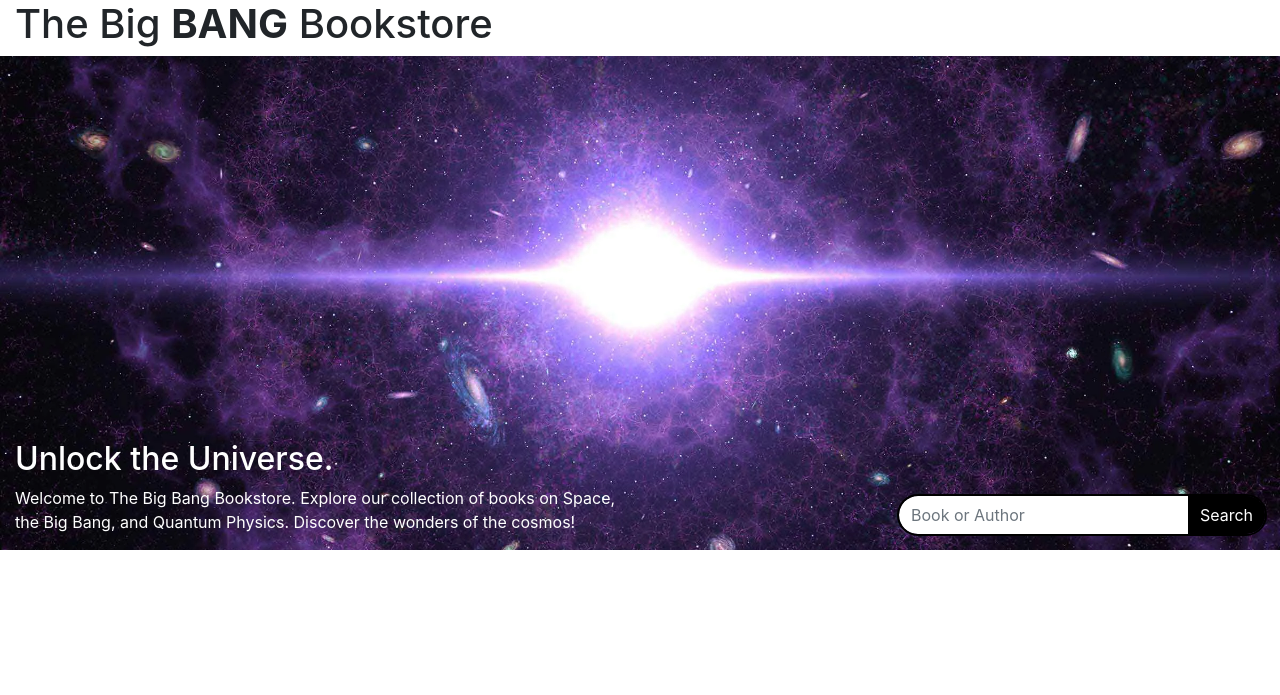
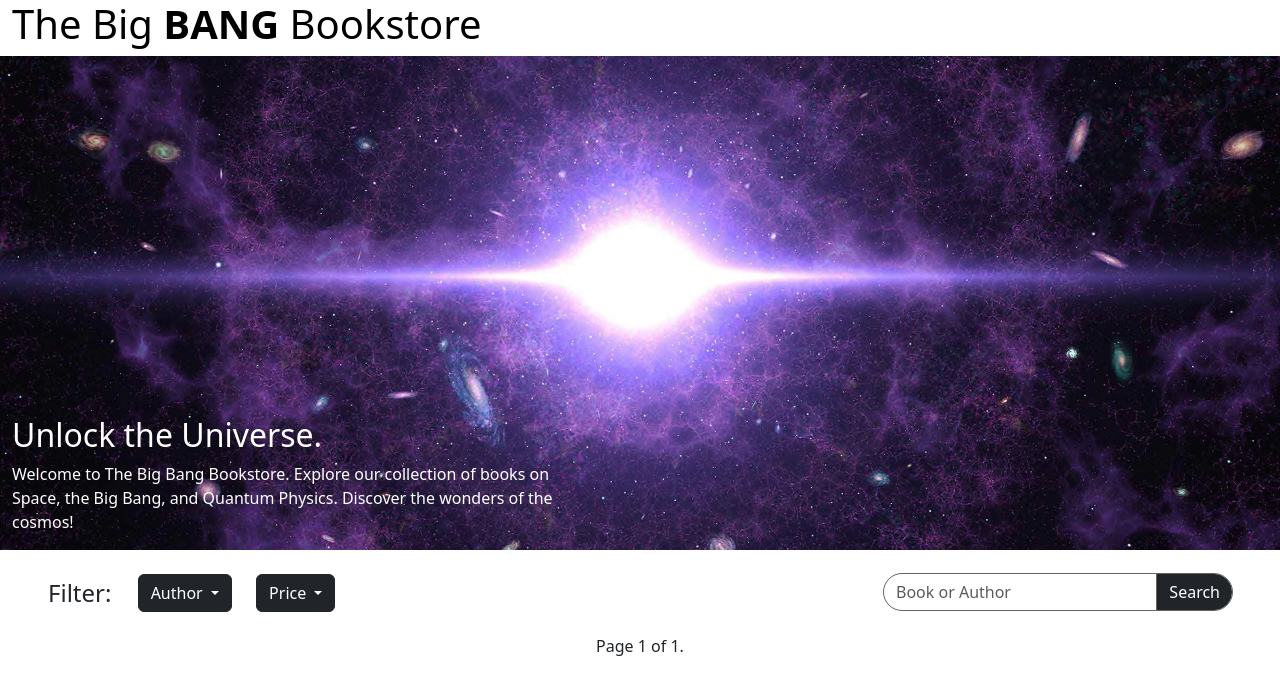
Before and after one commit to iftec/BigBangBookstore, a Django app: page / in a window 1280 px wide. Shown: the top 695 px of the page. Run offline with Django 5.2, Linux system fonts and the light colour scheme; data that the repository does not hold is empty; some libraries are stand-ins or nearby versions.

Commit message:
Update style
Update products template style. Move search box down to content area and add in filters (style only).
Add pagination for over 12 books.

```diff
--- a/static/css/style.css
+++ b/static/css/style.css
@@ -21,26 +21,21 @@
     max-width: 60% !important;
 }
 
-.rounded-pill-start{
+.rounded-pill-start {
     border-top-left-radius:75px !important;
     border-bottom-left-radius: 75px !important;
     border: none !important;
-    outline: 2px solid #000000;
+    outline: 1px solid #626262;
 }
 
-.rounded-pill-end{
+.rounded-pill-end {
     border-top-right-radius:75px !important;
     border-bottom-right-radius: 75px !important;
     border: none !important;
-    outline: 2px solid #000000;
+    outline: 1px solid #626262;
 }
 
 
-/* Overide bootstraps btn-dark style to make it black by default */
-.btn-dark {
-    background-color: black !important;
+.filter-btn-margin {
+    margin-left: 20px !important;
 }
-
-.btn-dark:hover {
-    background-color: #6f6f6f !important;
-}
--- a/store/templates/storefront.html
+++ b/store/templates/storefront.html
@@ -1,25 +1,55 @@
 {% extends "base.html" %}
 
+{% load static %}
+
 {% block page_header %}
-    <div class="container-fluid fixed-height-header product-header-bg">
-        <div class="row">
+    <div class="container-fluid fixed-height-header product-header-bg d-flex">
+        <div class="row align-items-center">
             <div class="col-6 text-white d-flex flex-column align-items-start fixed-height-header">
                 <h2 class="mt-auto">Unlock the Universe.</h2>
                 <p>Welcome to The Big Bang Bookstore. Explore our collection of books on Space, the Big Bang, and Quantum Physics. Discover the wonders of the cosmos!</p>
             </div>
-            <div class="col-6 text-white d-flex flex-column align-items-end fixed-height-header">
-                <div class="input-group mb-3 mt-auto search-box">
-                    <input type="text" class="form-control rounded-pill-start" placeholder="Book or Author" aria-label="Search book or author" aria-describedby="button-addon2">
-                    <button class="btn btn-outline-secondary btn-dark rounded-pill-end text-white" type="button" id="button-addon2">Search</button>
-                </div>
+            <div class="col-6 text-white">
             </div>
         </div>
     </div>
 {% endblock page_header %}
 
 {% block content %}
-    <div class="container-fluid d-flex flex-wrap justify-content-around p-5">
-        {% for product in products %}
+    <div class="container-fluid px-5">
+        <div class="row">
+            <div class="col-12 col-md-6 mt-4">
+                <h4 class="text-dark d-inline align-middle">Filter: </h4>
+                <div class="btn-group filter-btn-margin">
+                    <button type="button" class="btn btn-dark dropdown-toggle" data-bs-toggle="dropdown" aria-expanded="false">
+                        Author
+                    </button>
+                    <ul class="dropdown-menu">
+                        <li><a class="dropdown-item" href="#">Author A</a></li>
+                        <li><a class="dropdown-item" href="#">Author B</a></li>
+                        <li><a class="dropdown-item" href="#">Another Author</a></li>
+                    </ul>
+                </div>
+                <div class="btn-group filter-btn-margin">
+                    <button type="button" class="btn btn-dark dropdown-toggle" data-bs-toggle="dropdown" aria-expanded="false">
+                        Price
+                    </button>
+                    <ul class="dropdown-menu">
+                        <li><a class="dropdown-item" href="#">Low to High</a></li>
+                        <li><a class="dropdown-item" href="#">High to Low</a></li>
+                        <li><a class="dropdown-item" href="#">Under £10</a></li>
+                    </ul>
+                </div>
+            </div>
+            <div class="col-12 col-md-6 text-white d-flex flex-column align-items-end mb-2 mt-4">
+                <div class="input-group mb-3 mt-auto search-box">
+                    <input type="text" class="form-control rounded-pill-start" placeholder="Book or Author" aria-label="Search book or author" aria-describedby="button-addon2">
+                    <button class="btn btn-dark rounded-pill-end text-white" type="button" id="button-addon2">Search</button>
+                </div>
+            </div>
+        </div>
+        <div class="row d-flex flex-wrap justify-content-around">
+            {% for product in page_obj %}
                 <div class="card mb-5" style="width: 18rem;">
                     <img src="{{product.image.url}}" class="card-img-top book-cover mx-auto d-block mt-3 mb-3" alt="Book cover image">
                     <div class="card-body">
@@ -30,6 +60,25 @@
                     </div>
                 </div>
             {% endfor %}
+        </div>
+        <div class="row mb-4">
+            <div class="col-12 text-center">
+                <span class="step-links">
+                    {% if page_obj.has_previous %}
+                        <a href="?page=1">&laquo; first</a>
+                        <a href="?page={{ page_obj.previous_page_number }}">previous</a>
+                    {% endif %}
 
+                    <span class="current">
+                        Page {{ page_obj.number }} of {{ page_obj.paginator.num_pages }}.
+                    </span>
+
+                    {% if page_obj.has_next %}
+                        <a href="?page={{ page_obj.next_page_number }}">next</a>
+                        <a href="?page={{ page_obj.paginator.num_pages }}">last &raquo;</a>
+                    {% endif %}
+                </span>
+            </div>
+        </div>
     </div>
 {% endblock content %}
--- a/store/views.py
+++ b/store/views.py
@@ -7,3 +7,4 @@ class StoreFront(generic.ListView):
     template_name = "storefront.html"
     queryset = Product.objects.all()
     context_object_name = "products"
+    paginate_by = 12
--- a/templates/base.html
+++ b/templates/base.html
@@ -10,7 +10,7 @@
     {% block extra_meta %}
     {% endblock %}
 
-    <link rel="stylesheet" href="https://cdn.jsdelivr.net/npm/bootstrap@4.6.2/dist/css/bootstrap.min.css" integrity="sha384-xOolHFLEh07PJGoPkLv1IbcEPTNtaed2xpHsD9ESMhqIYd0nLMwNLD69Npy4HI+N" crossorigin="anonymous">
+    <link href="https://cdn.jsdelivr.net/npm/bootstrap@5.3.3/dist/css/bootstrap.min.css" rel="stylesheet" integrity="sha384-QWTKZyjpPEjISv5WaRU9OFeRpok6YctnYmDr5pNlyT2bRjXh0JMhjY6hW+ALEwIH" crossorigin="anonymous">
     <link rel="preconnect" href="https://fonts.googleapis.com">
     <link rel="preconnect" href="https://fonts.gstatic.com" crossorigin>
     <link href="{% static 'css/style.css' %}" rel="stylesheet" />
@@ -21,8 +21,7 @@
 
     <script src="https://kit.fontawesome.com/751d38c590.js" crossorigin="anonymous"></script>
     <script src="https://cdn.jsdelivr.net/npm/jquery@3.5.1/dist/jquery.min.js" integrity="sha256-9/aliU8dGd2tb6OSsuzixeV4y/faTqgFtohetphbbj0=" crossorigin="anonymous"></script>
-    <script src="https://cdn.jsdelivr.net/npm/popper.js@1.16.1/dist/umd/popper.min.js" integrity="sha384-9/reFTGAW83EW2RDu2S0VKaIzap3H66lZH81PoYlFhbGU+6BZp6G7niu735Sk7lN" crossorigin="anonymous"></script>
-    <script src="https://cdn.jsdelivr.net/npm/bootstrap@4.6.2/dist/js/bootstrap.min.js" integrity="sha384-+sLIOodYLS7CIrQpBjl+C7nPvqq+FbNUBDunl/OZv93DB7Ln/533i8e/mZXLi/P+" crossorigin="anonymous"></script>
+<script src="https://cdn.jsdelivr.net/npm/bootstrap@5.3.3/dist/js/bootstrap.bundle.min.js" integrity="sha384-YvpcrYf0tY3lHB60NNkmXc5s9fDVZLESaAA55NDzOxhy9GkcIdslK1eN7N6jIeHz" crossorigin="anonymous"></script>
 
     {% block extra_js %}
     {% endblock %}
```
Also changed, not shown: media/uploads/products/quantum2_jwCf3PG.jpg. Lines whose indentation alone changed are shown as unchanged.
